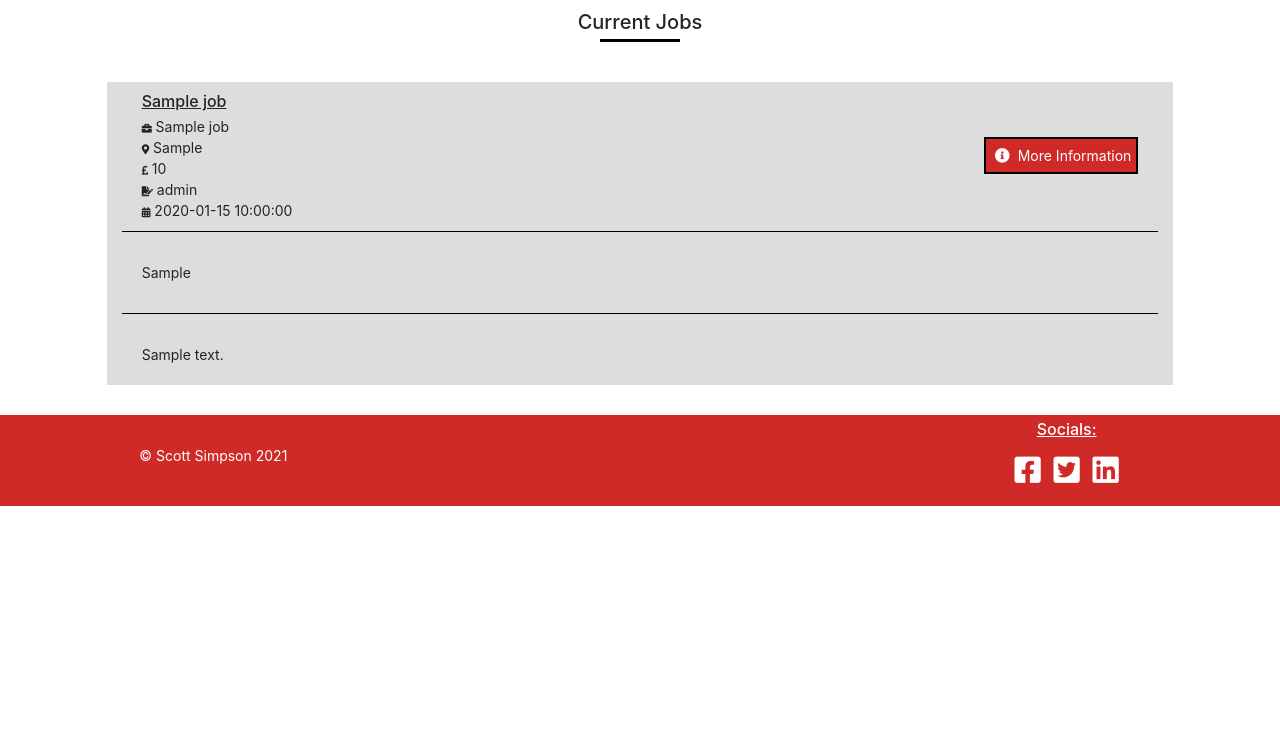
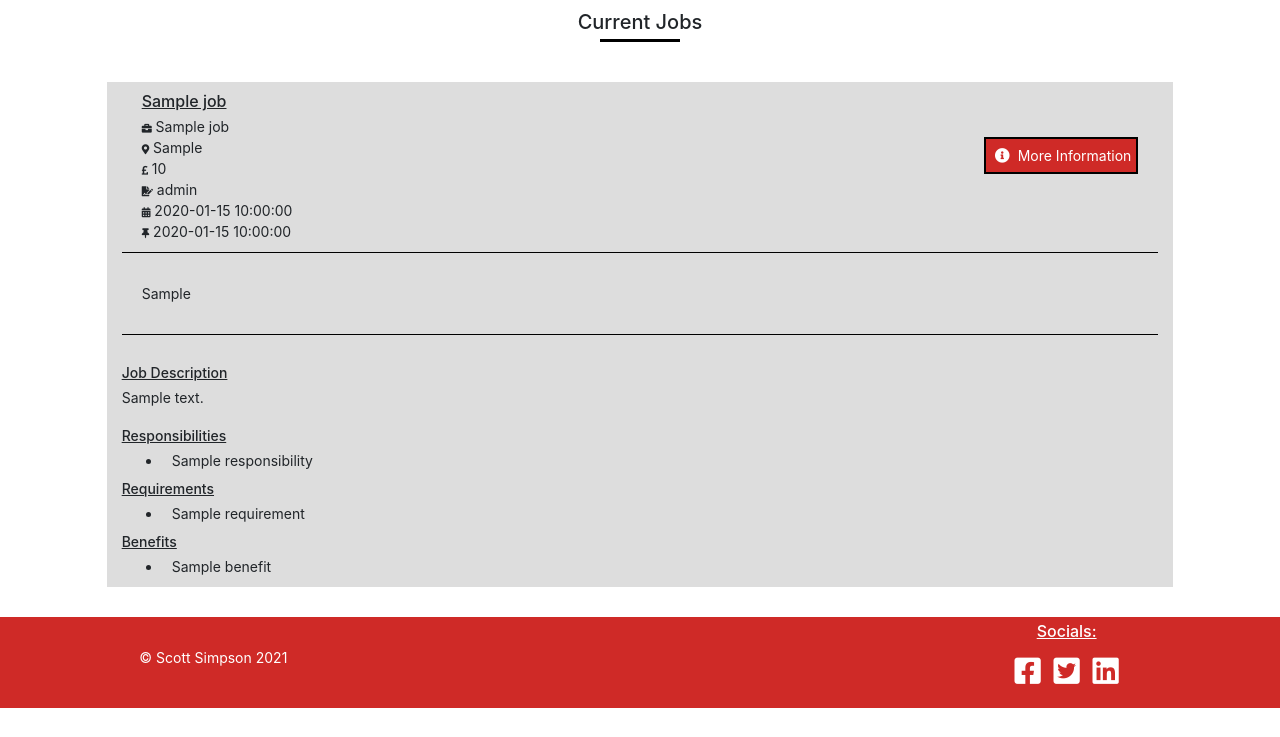
Before and after one commit to Code-Institute-Submissions/CI-MS3-Fledgling-Talent, a Flask app: page /get_jobs in a window 1280 px wide, after a click on "More Information". Shown: the part 63-800 px from the top of the page. Run offline with Flask 2, Linux system fonts and the light colour scheme; a database or web service that is not in the repository returns one stand-in record (values such as "Sample title"); some libraries are stand-ins or nearby versions.

Commit message:
FEAT: Add more job content to display to user

```diff
--- a/static/css/style.css
+++ b/static/css/style.css
@@ -110,6 +110,10 @@ body {
     font-size: 1.4rem;
     padding-left: 2rem;
 }
+.job-extra-heading {
+    font-size: 1.4rem;
+    text-decoration: underline;
+}
 .footer-heading {
     padding: 0.5rem;
     text-align: center;
@@ -134,7 +138,11 @@ body {
 }
 .job-description {
     font-size: 1.4rem;
-    padding: 2rem;
+    padding: 2rem 0;
+}
+.job-content li {
+    font-size: 1.4rem;
+    padding-left: 1rem;
 }
 /*--------------------------------------------Forms*/
 .form-section-card {
--- a/templates/jobs.html
+++ b/templates/jobs.html
@@ -35,6 +35,10 @@
                         <i class="fas fa-calendar-alt"></i>
                         {{ job.job_start_date }}
                     </div>
+                    <div class="job-sub-headings">
+                        <i class="fas fa-thumbtack"></i>
+                        {{ job.date_posted }}
+                    </div>
                     <hr class="horizontal-rule">
                     <div class="job-overview">
                         {{ job.job_overview }}
@@ -42,8 +46,27 @@
                     <hr class="horizontal-rule">
                         <div class="collapse" id="job-description-collapse{{job._id}}">
                             <div class="job-description">
+                                <h5 class="job-extra-heading">Job Description</h5>
                                 {{ job.job_description }}
                             </div>
+                            <h5 class="job-extra-heading">Responsibilities</h5>
+                            <ul class="job-content">
+                                {% for responsibility in job.job_responsibilities %}
+                                    <li>{{ responsibility }}</li>
+                               {% endfor %}
+                            </ul>
+                            <h5 class="job-extra-heading">Requirements</h5>
+                            <ul class="job-content">
+                                {% for requirement in job.job_requirements %}
+                                    <li>{{ requirement }}</li>
+                               {% endfor %}
+                            </ul>
+                            <h5 class="job-extra-heading">Benefits</h5>
+                            <ul class="job-content">
+                                {% for benefit in job.job_benefits %}
+                                    <li>{{ benefit }}</li>
+                               {% endfor %}
+                            </ul>
                         </div>
                 </div>
             {% endfor %}
```
